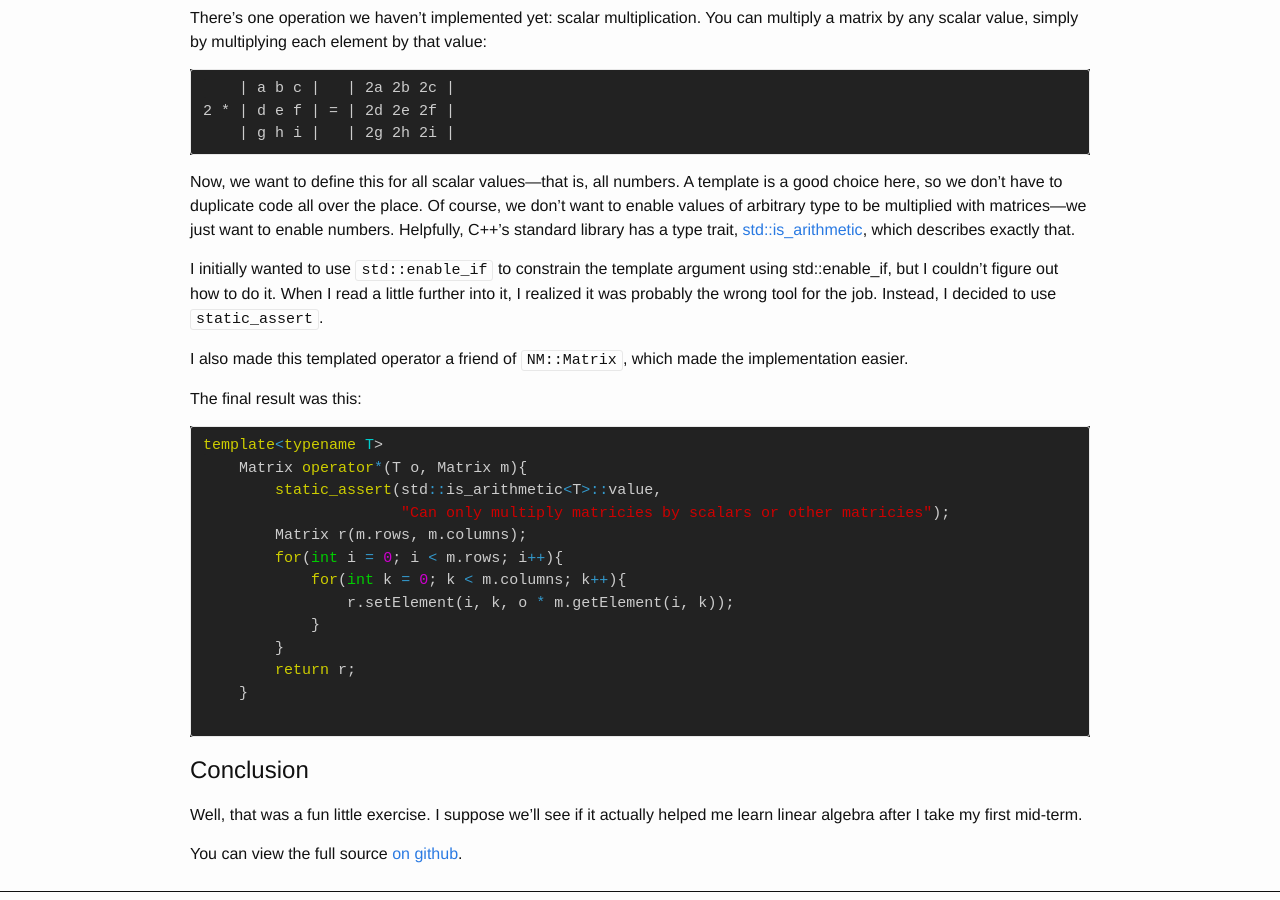
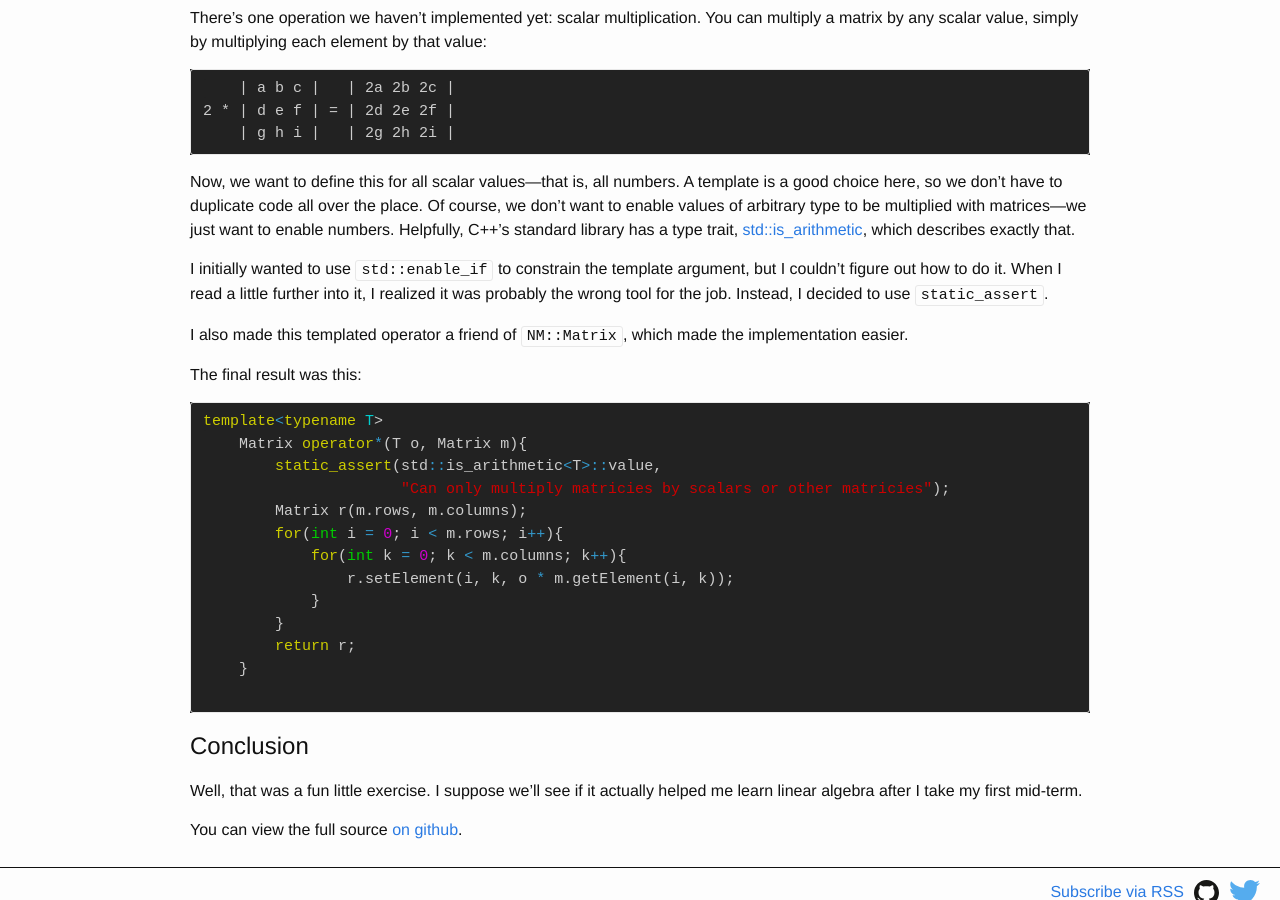
Before and after one commit to AnthonySuper/AnthonySuper.github.io, a Jekyll site: the page built from blog/_posts/2016-02-09-matrix-and-cpp.markdown, in a window 1280 px wide and 900 px high, scrolled down 9209 px. Built offline with Jekyll 4.4.1, drawn with Linux system fonts in a browser that asks for light colours.

Commit message:
Fix a typo

```diff
--- a/blog/_posts/2016-02-09-matrix-and-cpp.markdown
+++ b/blog/_posts/2016-02-09-matrix-and-cpp.markdown
@@ -494,7 +494,7 @@
 Of course, we don't want to enable values of arbitrary type to be multiplied with matrices—we just want to enable numbers.
 Helpfully, C++'s standard library has a type trait, [std::is_arithmetic](http://en.cppreference.com/w/cpp/types/is_arithmetic), which describes exactly that.
 
-I initially wanted to use `std::enable_if` to constrain the template argument using std::enable_if, but I couldn't figure out how to do it.
+I initially wanted to use `std::enable_if` to constrain the template argument, but I couldn't figure out how to do it.
 When I read a little further into it, I realized it was probably the wrong tool for the job.
 Instead, I decided to use `static_assert`.
 
```
